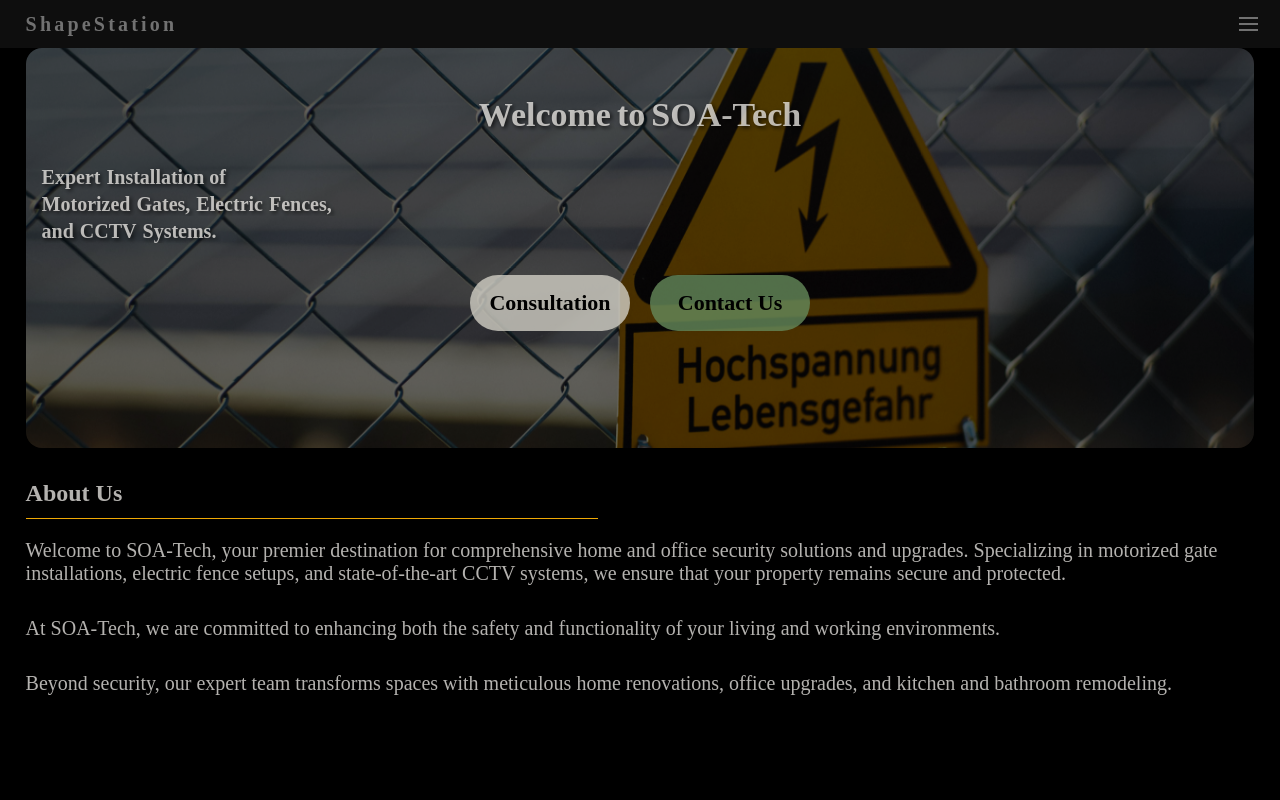
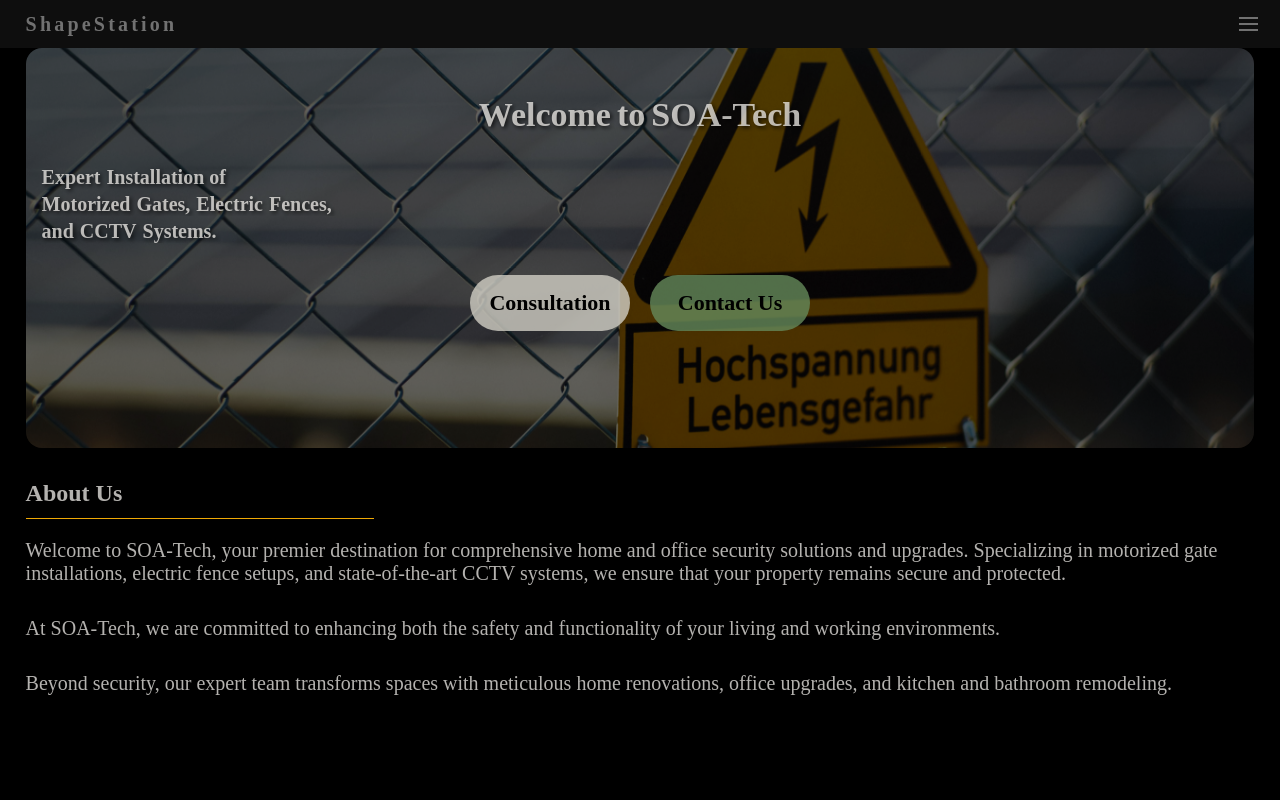
Before and after one commit to firemasterleo/shapestation2, a Vue app: page /TestPage in a window 1280 px wide. Shown: the top 800 px of the page. Built offline with nearby package versions, Linux system fonts and the light colour scheme.

Commit message:
Update TestPage.vue

```diff
--- a/src/components/TestPage.vue
+++ b/src/components/TestPage.vue
@@ -334,7 +334,7 @@
             .underline {
                 position: absolute;
                 top: 2.4rem;
-                width: 46%;
+                width: 28%;
                 height: 0.5px;
                 background-color: rgb(239, 169, 5);
             }
@@ -371,7 +371,7 @@
             .underline {
                 position: absolute;
                 top: 2.8rem;
-                width: 96%;
+                width: 36%;
                 height: 0.5px;
                 background-color: rgba(223, 220, 18, 0.731);            }
         }
```
